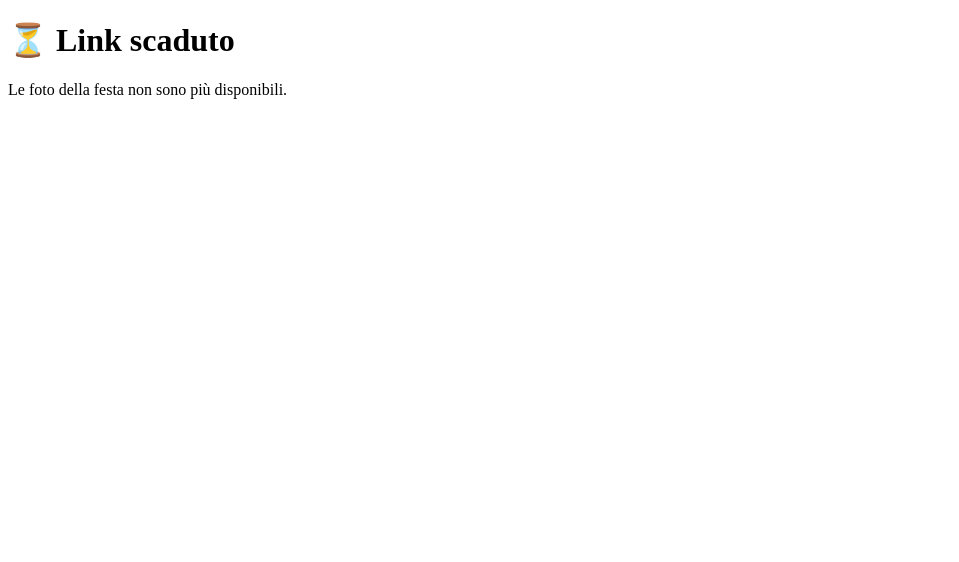
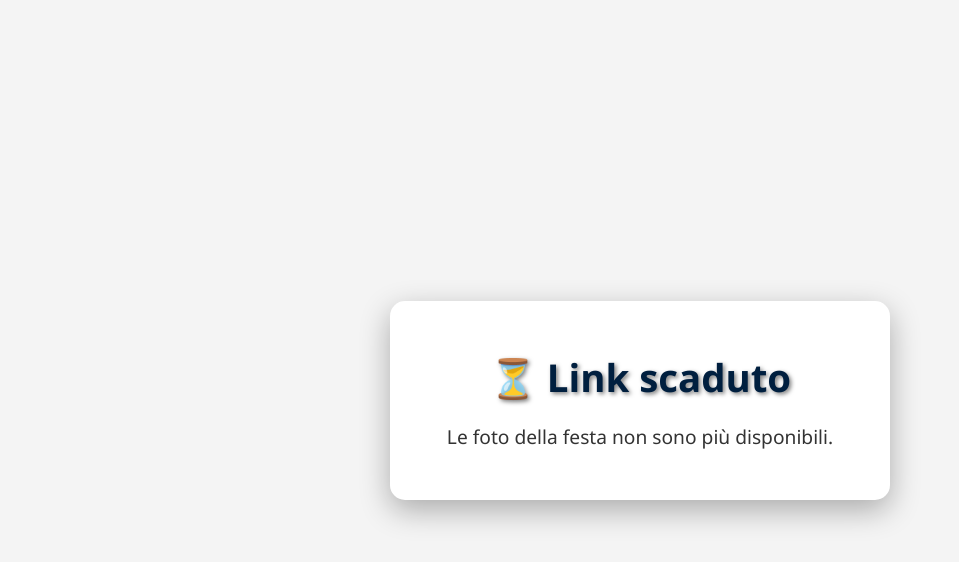
Before and after one commit to Riccardorossi23/Foto_Laurea_def-main, a plain HTML site: page Foto_Laurea_def-main/public/scaduto.html in a window 1280 px wide. Shown: the whole page, without its empty margins (0-959 px from the left). Drawn offline with Linux system fonts and the light colour scheme; the site is published under a folder, as on GitHub Pages, so addresses that start at the root find nothing.

Commit message:
Update stylesheet and script paths in scaduto.html

```diff
--- a/Foto_Laurea_def-main/public/scaduto.html
+++ b/Foto_Laurea_def-main/public/scaduto.html
@@ -4,7 +4,8 @@
   <meta charset="UTF-8">
   <meta name="viewport" content="width=device-width, initial-scale=1.0">
   <title>Link scaduto</title>
-  <link rel="stylesheet" href="/public/style.css">
+  <link rel="stylesheet" href="./style.css">
+<script src="./script.js"></script>
 </head>
 <body class="expired-page">
   <div class="expired-box">
```
